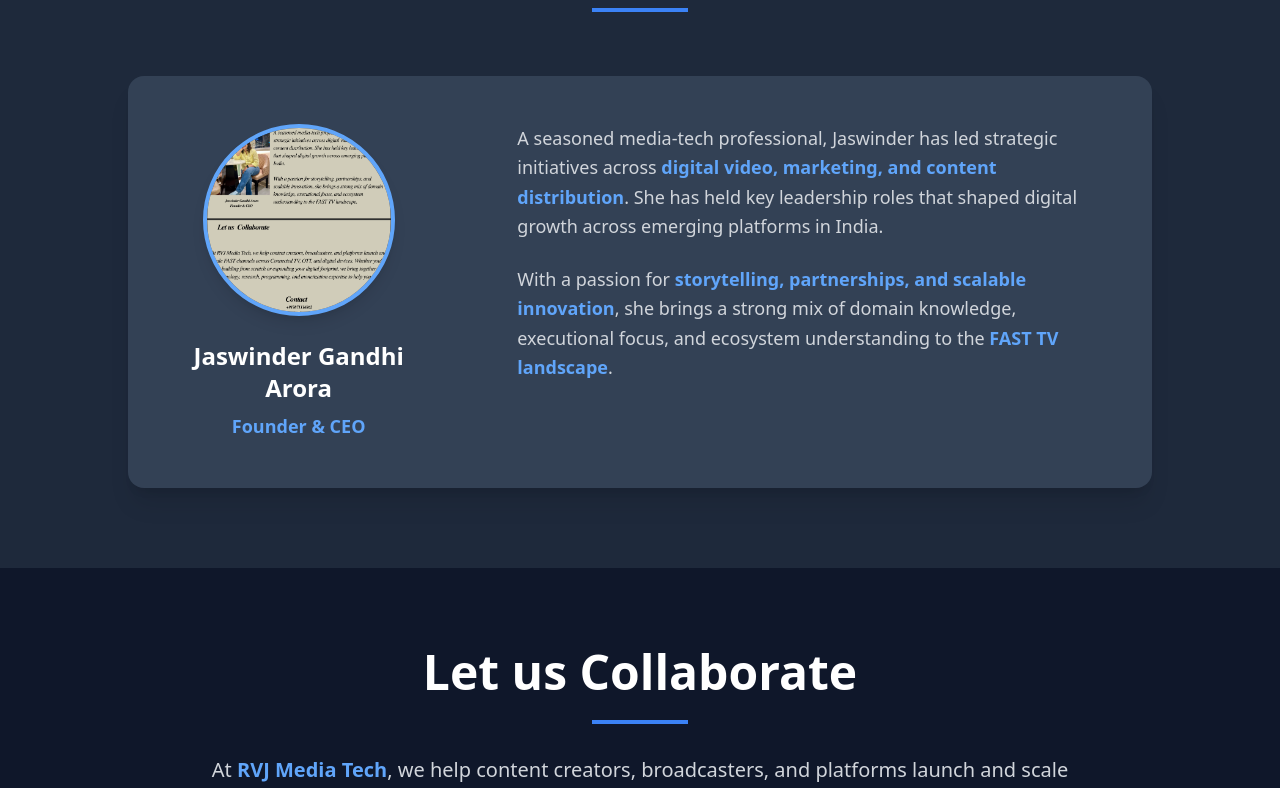
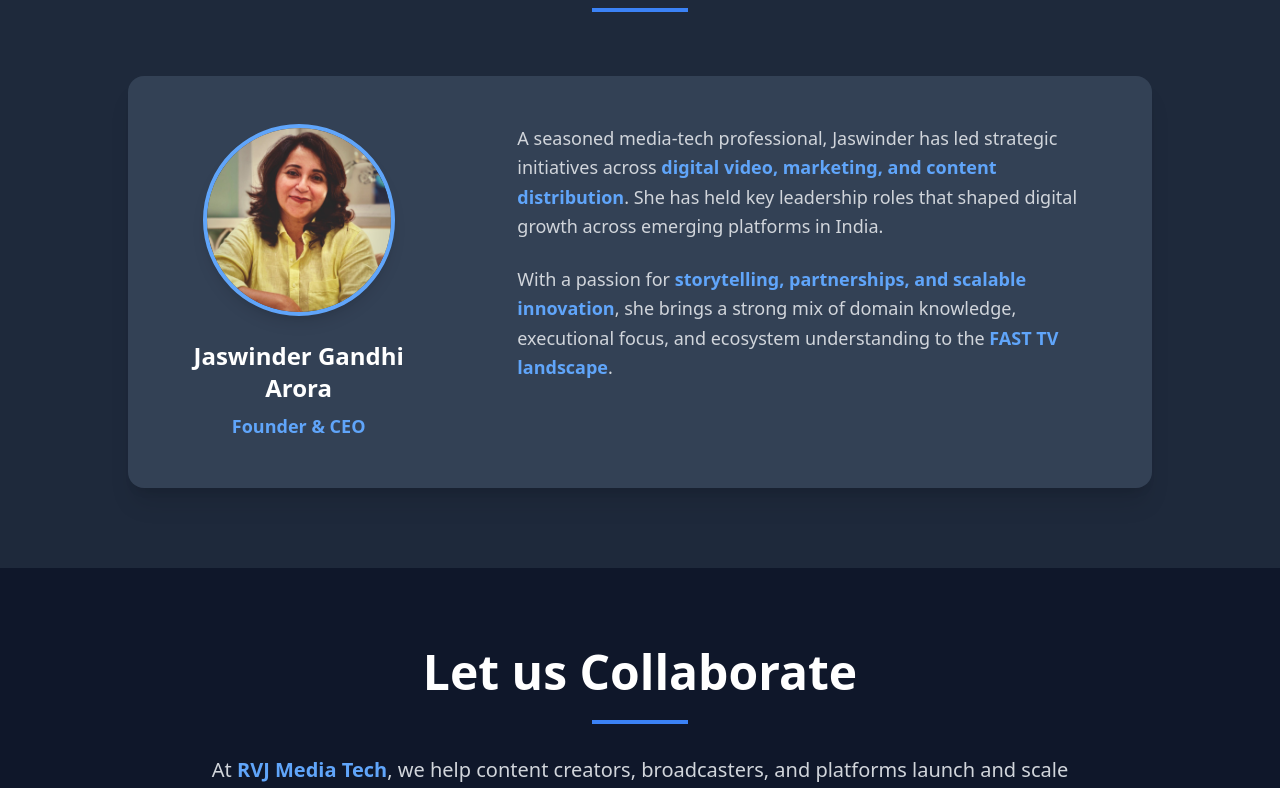
Before and after one commit to ViraatArora/rvj-media-canvas, a React (Vite) app: page / in a window 1280 px wide. Shown: the part 2360-3148 px from the top of the page. Built offline with nearby package versions, Linux system fonts and the light colour scheme.

Commit message:
Replace CEO photo and update contact button
Replaced the CEO photo in the Leadership section with the provided image and updated the "Schedule a Consultation" button in the Contact section to link to an email address.

```diff
--- a/src/components/Contact.tsx
+++ b/src/components/Contact.tsx
@@ -66,9 +66,12 @@ export const Contact = () => {
                 <p className="text-gray-300 mb-6">
                   Let's discuss how we can help you launch and scale your FAST channels.
                 </p>
-                <button className="w-full bg-blue-600 hover:bg-blue-700 text-white py-3 px-6 rounded-lg font-semibold transition-all duration-300 transform hover:scale-105">
+                <a
+                  href="mailto:jassi@rvjmediatech.com?subject=Schedule a Consultation&body=Hi Jassi,%0D%0A%0D%0AI would like to schedule a consultation to discuss FAST channel development.%0D%0A%0D%0AThank you!"
+                  className="block w-full bg-blue-600 hover:bg-blue-700 text-white py-3 px-6 rounded-lg font-semibold transition-all duration-300 transform hover:scale-105 text-center"
+                >
                   Schedule a Consultation
-                </button>
+                </a>
               </div>
             </div>
           </div>
--- a/src/components/Leadership.tsx
+++ b/src/components/Leadership.tsx
@@ -17,7 +17,7 @@ export const Leadership = () => {
                 <div className="text-center">
                   <div className="w-48 h-48 mx-auto mb-6 rounded-full overflow-hidden border-4 border-blue-400 shadow-lg">
                     <img
-                      src="/lovable-uploads/95297af2-a4c0-430f-b15d-a74b4c508948.png"
+                      src="/lovable-uploads/508487c2-f567-48ee-8324-56e4ce6c5105.png"
                       alt="Jaswinder Gandhi Arora"
                       className="w-full h-full object-cover"
                     />
```
Also changed, not shown: public/lovable-uploads/508487c2-f567-48ee-8324-56e4ce6c5105.png (added).
